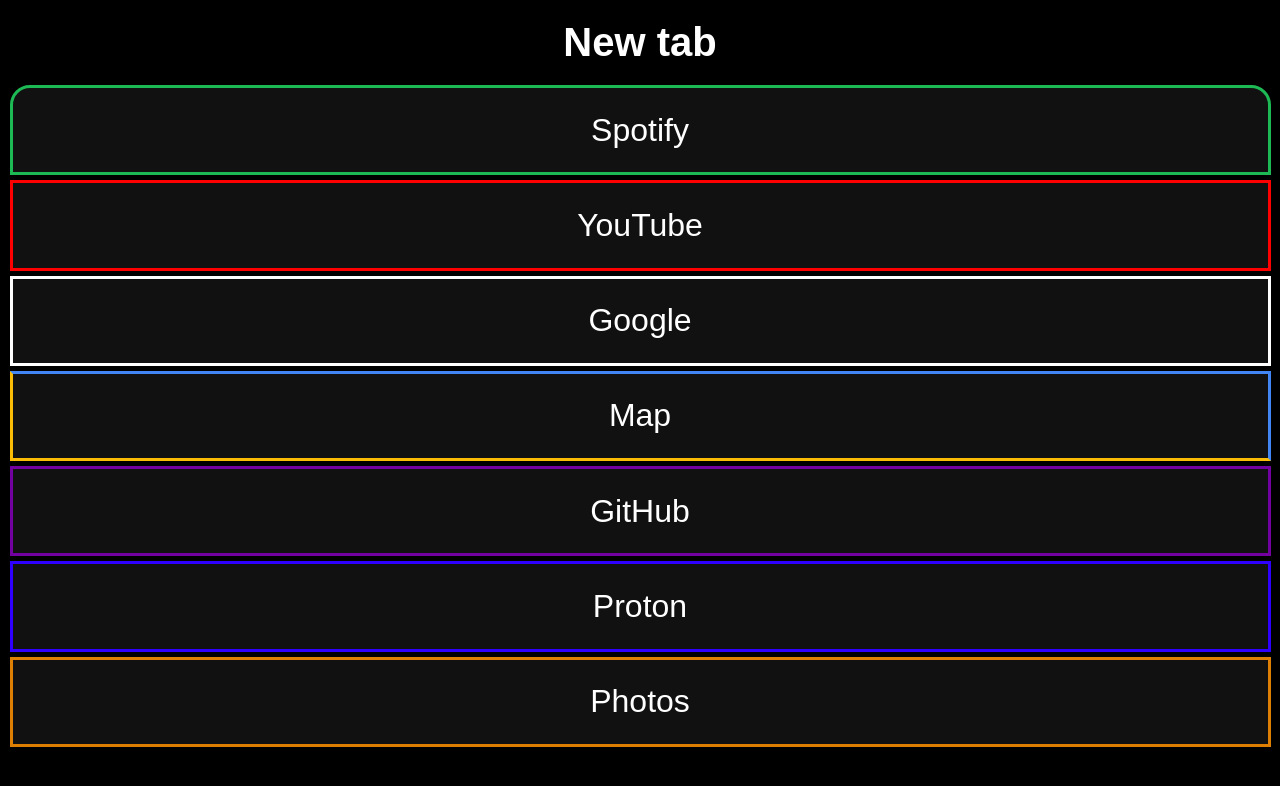
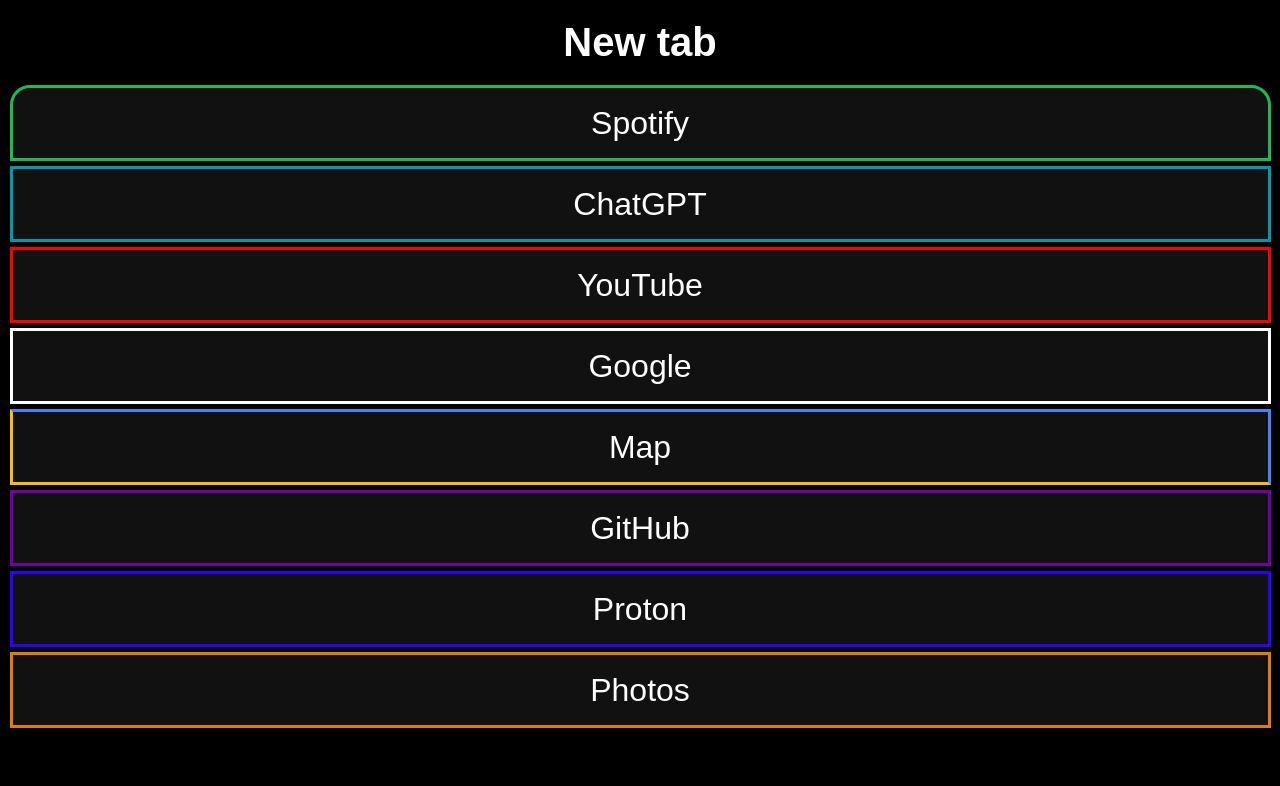
Before and after one commit to JustKol/New-tab-list, a plain HTML site: page index.html in a window 1280 px wide. Drawn offline with Linux system fonts and the light colour scheme.

Commit message:
Added chat gpt

```diff
--- a/index.html
+++ b/index.html
@@ -9,12 +9,14 @@
 <body>
     <h1>New tab</h1>
     <a style="border: solid #1db954; border-radius: 20px 20px 0 0;" class="button" id="spotify" href="https://open.spotify.com/">Spotify</a>
+    <a style="border: solid #0099ad;" class="button" id="chatgpt" href="https://chat.openai.com/"> ChatGPT</a>
     <a style="border: solid #ff0000;" class="button" id="youtube" href="https://www.youtube.com/">YouTube</a>
     <a style="border: solid #ffffff;" class="button" id="google" href="https://www.google.com/"> Google</a>
     <a style="border-top: solid #4285F4; border-right: solid #4285F4; border-left: solid #FBBC05; border-bottom: solid #FBBC05;" class="button" id="map" href="" onclick="openWindow(event)"> Map</a>
     <a style="border: solid #7300a0;" class="button" id="github" href="https://github.com/"> GitHub</a>
     <a style="border: solid #2f00ff;" class="button" id="proton" href="https://account.proton.me/apps"> Proton</a>
     <a style="border: solid #dd7f03;" class="button" id="photos" href="https://photos.google.com/"> Photos</a>
+
     <script>
   function openWindow(event) {
     event.preventDefault();
--- a/style.css
+++ b/style.css
@@ -10,7 +10,7 @@ h1 {
     margin: 20px;
 }
 .button {
-    height: calc((100vh / 7) - (5px * 5) - 25px);
+    height: calc((100vh / 8) - (5px * 5) - 25px);
     min-height: 50px;
     font-size: clamp(16px, 6vh, 32px); /* Scales with viewport height */
     display: flex;
@@ -63,3 +63,7 @@ h1 {
 #photos:hover{
     background-color: #dd7f03;
 }
+#chatgpt:hover{
+    background-color: #0099ad;
+    color: black;
+}
```
